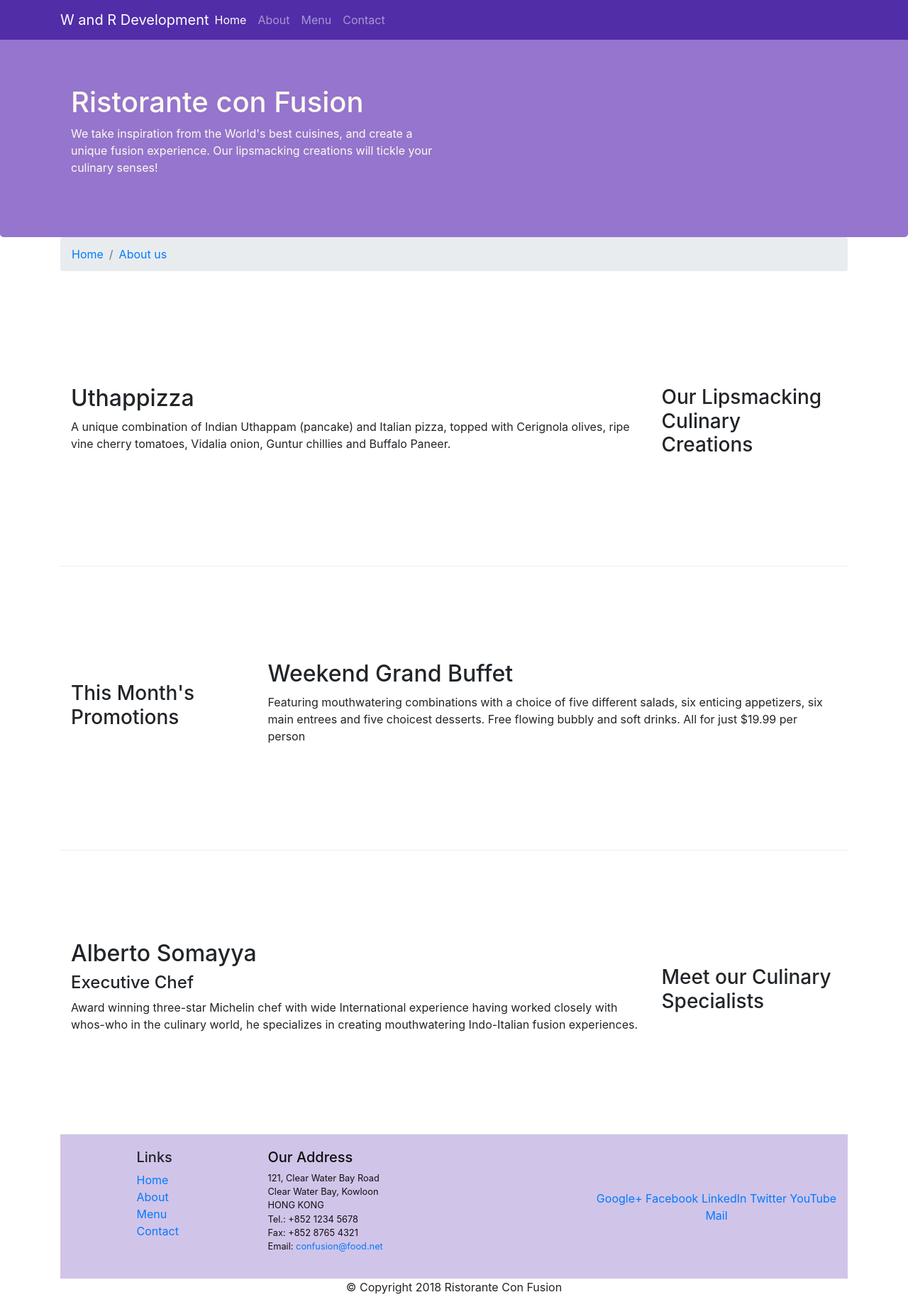
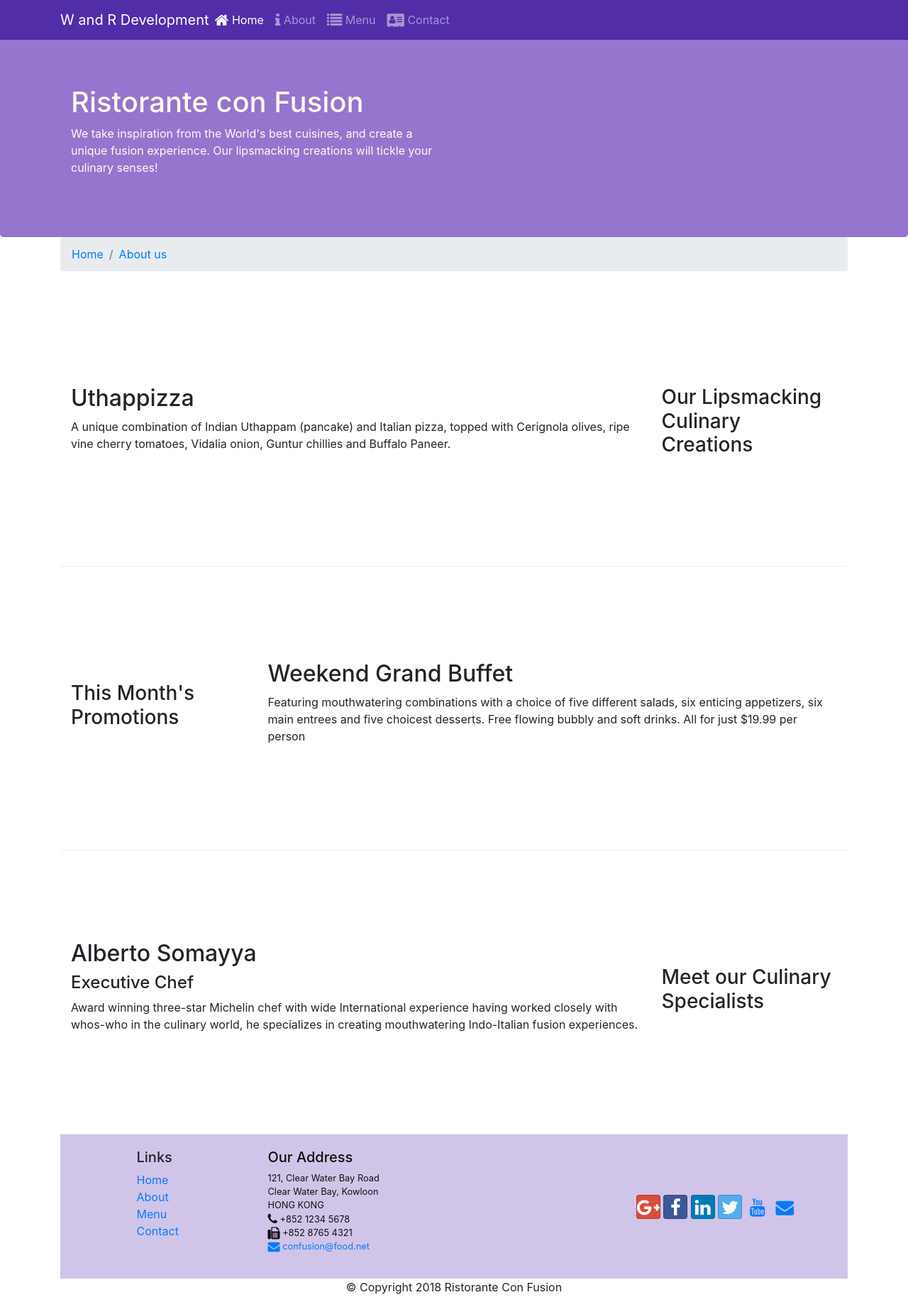
Before and after one commit to jrtaboraman/bootstrap, a website: page index.html in a window 1280 px wide. Shown: the whole page at 71% size. Drawn offline with nearby package versions, Linux system fonts and the light colour scheme.

Commit message:
Icon fonts

```diff
--- a/index.html
+++ b/index.html
@@ -5,6 +5,8 @@
 <head>
     <!-- Bootstrap CSS -->
     <link rel="stylesheet" href="https://cdn.jsdelivr.net/npm/bootstrap@4.0.0/dist/css/bootstrap.min.css" integrity="sha384-Gn5384xqQ1aoWXA+058RXPxPg6fy4IWvTNh0E263XmFcJlSAwiGgFAW/dAiS6JXm" crossorigin="anonymous">
+    <link rel="stylesheet" href="node_modules/font-awesome/css/font-awesome.min.css">
+    <link rel="stylesheet" href="node_modules/bootstrap-social/bootstrap-social.css">
     <link rel="stylesheet" href="./css/styles.css">
     <title>Ristorante Con Fusion</title>
 </head>
@@ -18,10 +20,10 @@
     <a class="navbar-brand mr-auto" href="./index.html">W and R Development</a>
     <div class="collapse navbar-collapse" id="Navbar">
         <ul class="navbar-nav mr-auto">
-            <li class="nav-item active"><a class="nav-link" href="./index.html">Home</a></li>
-            <li class="nav-item"><a class="nav-link" href="./aboutus.html">About</a></li>
-            <li class="nav-item"><a class="nav-link" href="#">Menu</a></li>
-            <li class="nav-item"><a class="nav-link" href="#">Contact</a></li>
+            <li class="nav-item active"><a class="nav-link" href="#"><span class="fa fa-home fa-lg"></span> Home</a></li>
+            <li class="nav-item"><a class="nav-link" href="./aboutus.html"><span class="fa fa-info fa-lg"></span> About</a></li>
+            <li class="nav-item"><a class="nav-link" href="#"><span class="fa fa-list fa-lg"></span> Menu</a></li>
+            <li class="nav-item"><a class="nav-link" href="#"><span class="fa fa-address-card fa-lg"></span> Contact</a></li>
         </ul>
     </div>
     </div>
@@ -98,19 +100,19 @@
 		              121, Clear Water Bay Road<br>
 		              Clear Water Bay, Kowloon<br>
 		              HONG KONG<br>
-		              Tel.: +852 1234 5678<br>
-		              Fax: +852 8765 4321<br>
-		              Email: <a href="mailto:confusion@food.net">confusion@food.net</a>
+		              <i class="fa fa-phone fa-lg"></i> +852 1234 5678<br>
+		              <i class="fa fa-fax fa-lg"></i> +852 8765 4321<br>
+		              <a href="mailto:confusion@food.net"> <i class="fa fa-envelope fa-lg"></i> confusion@food.net</a>
 		           </address>
                 </div>
                 <div class="col-12 col-sm-4 align-self-center">
                     <div class="text-center">
-                        <a href="http://google.com/+">Google+</a>
-                        <a href="http://www.facebook.com/profile.php?id=">Facebook</a>
-                        <a href="http://www.linkedin.com/in/">LinkedIn</a>
-                        <a href="http://twitter.com/">Twitter</a>
-                        <a href="http://youtube.com/">YouTube</a>
-                        <a href="mailto:">Mail</a>
+                        <a class="btn btn-social-icon btn-google" href="http://google.com/+"><i class="fa fa-google-plus fa-lg"></i></a>
+                        <a class="btn btn-social-icon btn-facebook" href="http://www.facebook.com/profile.php?id="><i class="fa fa-facebook-f fa-lg"></i></a>
+                        <a class="btn btn-social-icon btn-linkedin" href="http://www.linkedin.com/in/"><i class="fa fa-linkedin fa-lg"></i></a>
+                        <a class="btn btn-social-icon btn-twitter" href="http://twitter.com/"><i class="fa fa-twitter fa-lg"></i></a>
+                        <a class="btn btn-social-icon btn-youtube" href="http://youtube.com/"><i class="fa fa-youtube fa-lg"></i></a>
+                        <a class="btn btn-social-icon btn"href="mailto:"><i class="fa fa-envelope fa-lg"></i></a>
                     </div>
                 </div>
            </div>
--- a/package.json
+++ b/package.json
@@ -16,6 +16,8 @@
   "dependencies": {
     "@popperjs/core": "^2.11.5",
     "bootstrap": "^5.1.3",
+    "bootstrap-social": "^5.1.1",
+    "font-awesome": "^4.7.0",
     "jquery": "^3.6.0"
   }
 }
```
Also changed, not shown: aboutus.html (+19 -16 lines), 1 other file.
